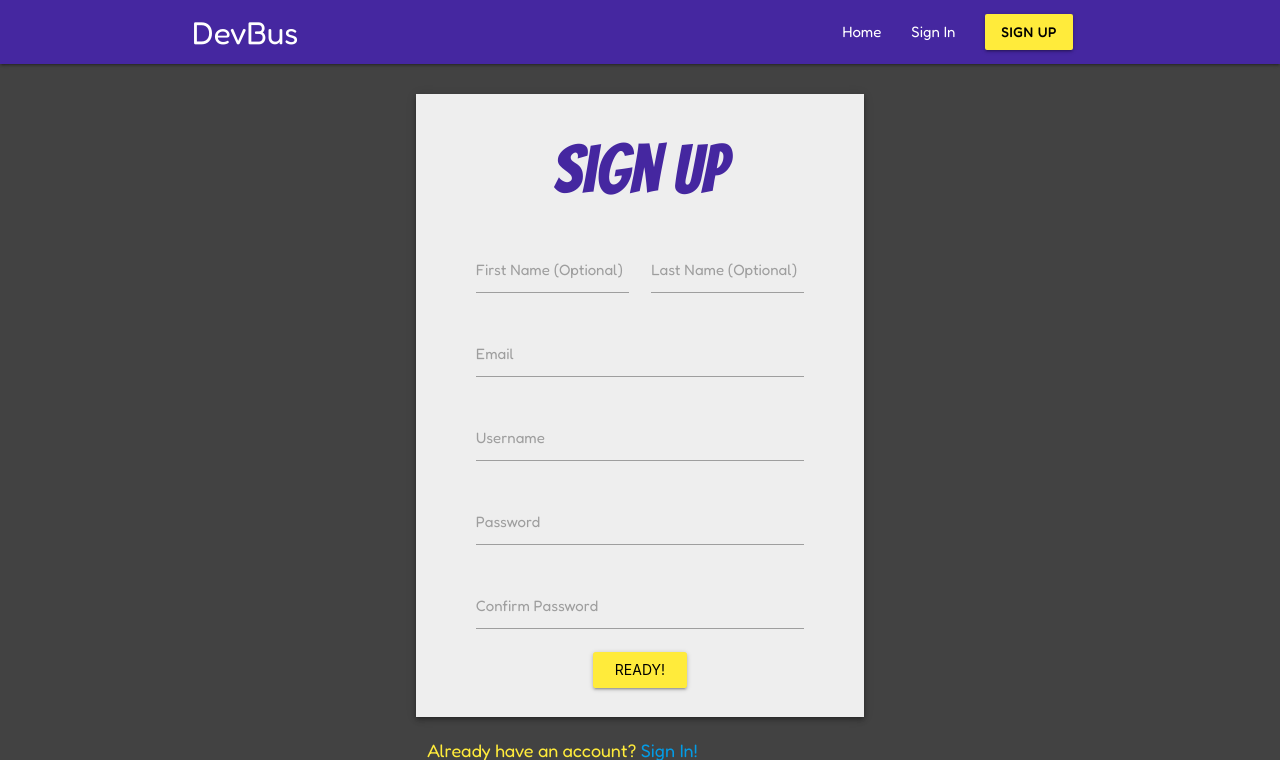
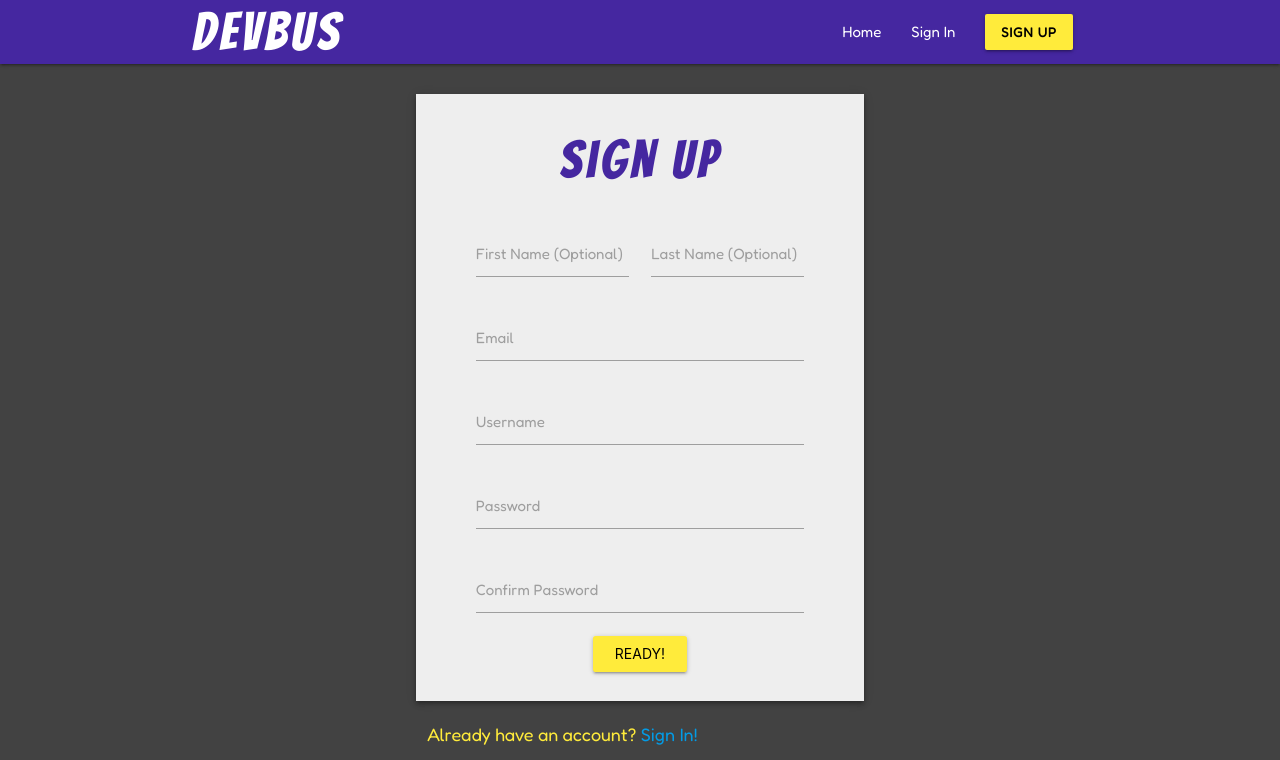
Before and after one commit to NyxHexen/CI_MS3_DB, a Flask app: page /signup in a window 1280 px wide. Shown: the top 760 px of the page. Run offline with Flask 2, Linux system fonts and the light colour scheme; parts of the project's set-up code (start-up, migrations or seed data) failed here and were passed over; some libraries are stand-ins or nearby versions.

Commit message:
Split font styles for bangers font to improve readability

```diff
--- a/devbus/static/css/styles.css
+++ b/devbus/static/css/styles.css
@@ -47,13 +47,21 @@ nav {
 
 h1,
 h2,
-.signin-form legend,
-.signup-form legend,
-#update-form legend {
+.brand-logo,
+legend {
   font-family: 'Bangers', cursive;
-  font-size: 4.5rem;
+  letter-spacing: .25rem;
+
+}
+
+legend {
+  font-size: 3.5rem;
+  margin: 2.4rem 0 1.4rem 0;
   line-height: 110%;
-  margin: 2.4rem 0 1.4rem 0;
+}
+
+.brand-logo {
+  font-size: 3.5rem !important;
 }
 
 fieldset {
```
